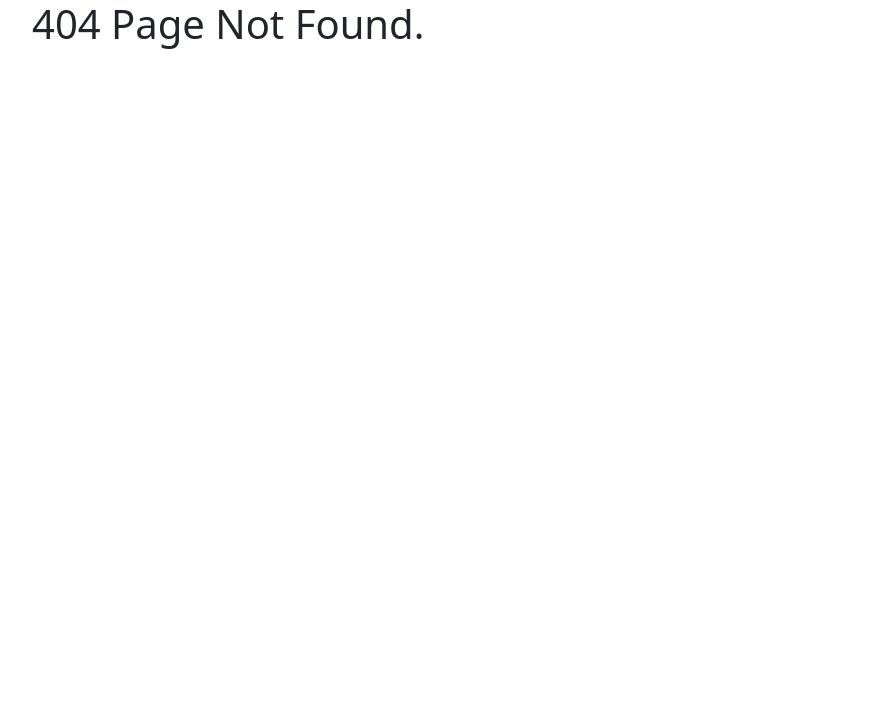
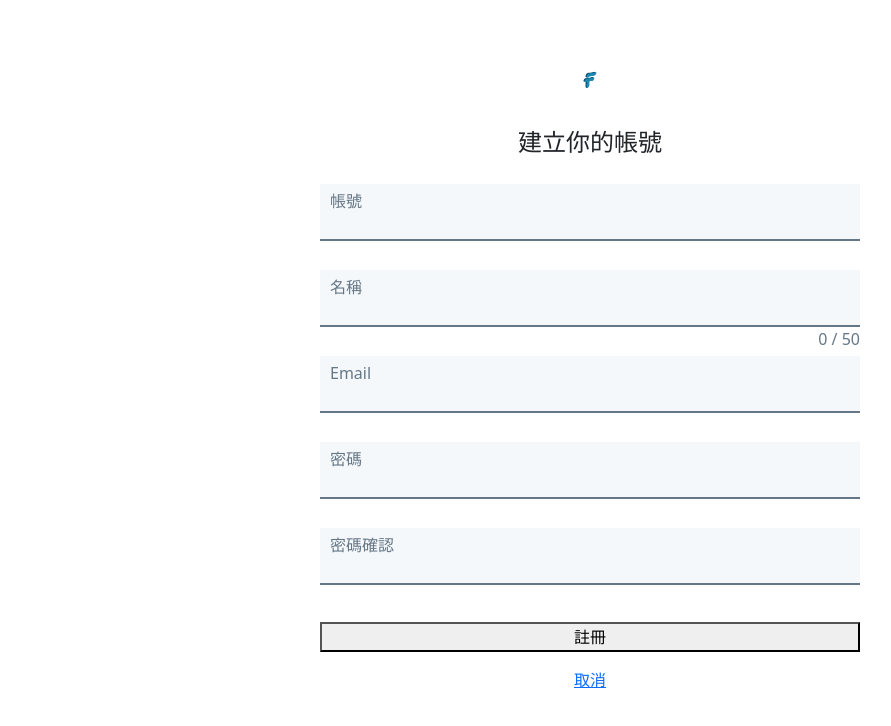
Before and after one commit to Kemal-Wuzhi/fantastic-talker-front-end-vue, a Vue app: page /signup in a window 1280 px wide. Before the commit this address had no page. Shown: the top 726 px of the page, without its empty margins (50-941 px from the left). Built offline with nearby package versions, Linux system fonts and the light colour scheme.

Commit message:
feat: add signup page feature

```diff
--- a/src/router/index.js
+++ b/src/router/index.js
@@ -16,6 +16,11 @@ export const router = createRouter({
       name: "signin",
       component: SignIn,
     },
+    {
+      path: "/signup",
+      name: "signup",
+      component: () => import("../views/SignUp.vue"),
+    },
     { path: "/:pathMatch(.*)*", name: "NotFound", component: NotFound },
   ],
 })
--- /dev/null
+++ b/src/views/SignUp.vue
@@ -0,0 +1,249 @@
+<template>
+  <div id="signup" class="d-flex flex-column mx-auto">
+    <div class="logo mx-auto mb-4">
+      <img :src="require('./../assets/Logo.png')" width="50px" />
+    </div>
+    <p class="menu-text mx-auto mb-4">建立你的帳號</p>
+    <form class="mx-auto w-100" @submit.prevent.stop="handleSubmit">
+      <!-- 優化：字數空白提示 -->
+      <div
+        class="form-input d-flex flex-column account"
+        :class="{ 'form-input-error': isNull && !account }"
+      >
+        <label for="account" class="form-input-text">帳號</label>
+        <input
+          type="text"
+          name="account"
+          id="account"
+          v-model.trim="account"
+          required
+        />
+        <span class="text-danger" v-if="isNull && !account">不可空白</span>
+        <span class="text-danger" v-if="account.length > 20"
+          >字數超出上限！
+        </span>
+      </div>
+      <div
+        class="form-input d-flex flex-column"
+        :class="{ 'form-input-error': isNull && !name }"
+      >
+        <label for="name" class="form-input-text">名稱</label>
+        <input type="text" name="text" id="name" v-model.trim="name" required />
+        <div class="d-flex justify-content-between">
+          <div class="me-auto">
+            <span class="text-danger" v-if="isNull && !name">不可空白 </span>
+            <span class="text-danger" v-if="name.length > 50"
+              >字數超出上限！
+            </span>
+          </div>
+          <span class="length-input">{{ name.length }} / 50</span>
+        </div>
+      </div>
+      <div
+        class="form-input d-flex flex-column"
+        :class="{
+          'form-input-error': isNull && !email,
+        }"
+      >
+        <label for="email" class="form-input-text">Email</label>
+        <input
+          type="email"
+          name="email"
+          id="email"
+          v-model.trim="email"
+          required
+        />
+        <span class="text-danger" v-if="isNull && !email">不可空白</span>
+      </div>
+      <div
+        class="form-input d-flex flex-column"
+        :class="{ 'form-input-error': isNull && !password }"
+      >
+        <label for="password" class="form-input-text">密碼</label>
+        <input
+          type="password"
+          name="password"
+          id="password"
+          v-model.trim="password"
+          required
+        />
+        <div class="d-flex justify-content-between">
+          <span class="text-danger" v-if="isNull && !password">不可空白</span>
+        </div>
+      </div>
+      <div
+        class="form-input d-flex flex-column"
+        :class="{ 'form-input-error': isNull && !pwdChecked }"
+      >
+        <label for="password" class="form-input-text">密碼確認</label>
+        <input
+          type="password"
+          name="text"
+          id="pwdChecked"
+          v-model.trim="pwdChecked"
+          required
+        />
+        <div class="d-flex justify-content-between">
+          <span class="text-danger" v-if="isNull && !pwdChecked"
+            >不可空白
+          </span>
+          <span class="text-danger" v-else-if="password !== pwdChecked"
+            >請再次確認密碼
+          </span>
+          <span v-else></span>
+        </div>
+      </div>
+      <button type="submit" class="btn-active w-100 mt-2 mb-3">註冊</button>
+      <router-link to="/signin" class="text-blue d-flex justify-content-center"
+        >取消</router-link
+      >
+    </form>
+    <!-- alert -->
+    <div
+      class="alert d-flex fixed-top"
+      id="alert"
+      role="alert"
+      v-if="alertStatus !== false"
+    >
+      <div class="ms-2 mx-auto my-auto text-alert">{{ alertMsg }}</div>
+      <div class="ms-auto">
+        <img
+          :src="require('./../assets/error-alert.svg')"
+          v-if="alertStatus === 'error'"
+        />
+        <img
+          :src="require('./../assets/success-alert.svg')"
+          v-else-if="alertStatus === 'success'"
+        />
+      </div>
+    </div>
+  </div>
+</template>
+
+<script>
+import authorizationAPI from "./../apis/authorization"
+
+export default {
+  name: "SignUp",
+  data() {
+    return {
+      account: "",
+      name: "",
+      email: "",
+      password: "",
+      pwdChecked: "",
+      isNull: false,
+      alertMsg: "",
+      alertStatus: false,
+    }
+  },
+  methods: {
+    alertShow() {
+      const bootstrap = require("bootstrap")
+      let alertNode = document.querySelector("#alert")
+      bootstrap.Alert.getInstance(alertNode)
+      setTimeout(() => {
+        this.alertStatus = false
+      }, 2000)
+    },
+    async handleSubmit() {
+      try {
+        if (
+          !this.name ||
+          !this.account ||
+          !this.email ||
+          !this.password ||
+          !this.pwdChecked
+        ) {
+          this.isNull = true
+          return
+        }
+
+        if (this.password !== this.pwdChecked) {
+          this.alertMsg = "密碼錯誤，請重新輸入"
+          this.alertStatus = "error"
+          this.alertShow()
+          this.pwdChecked = ""
+          return
+        }
+
+        const { data } = await authorizationAPI.signup({
+          account: this.account,
+          name: this.name,
+          email: this.email,
+          password: this.password,
+          checkPassword: this.pwdChecked,
+        })
+
+        if (data.status === "error") {
+          this.alertMsg = data.message
+          this.alertStatus = "error"
+          this.alertShow()
+          return
+        }
+
+        this.alertMsg = "註冊成功"
+        this.alertStatus = "success"
+        this.alertShow()
+
+        setTimeout(() => {
+          this.$router.push("/signin")
+        }, 3000)
+      } catch (error) {
+        this.alertStatus = "error"
+        this.alertMsg = error.response.data.message
+        this.alertShow()
+      }
+    },
+  },
+}
+</script>
+
+<style scoped>
+#signup {
+  width: 540px;
+  padding-top: 60px;
+}
+.menu-text {
+  font-size: 1.5rem;
+}
+.form-input {
+  margin-bottom: 2rem;
+  display: flex;
+  flex-direction: column;
+  height: 54px;
+  background: #f5f8fa;
+}
+.form-input input {
+  padding-left: 10px;
+  border-top: inherit;
+  border-left: inherit;
+  border-right: inherit;
+  border-bottom-color: #657786;
+  background: inherit;
+}
+
+.form-input input:hover {
+  border-bottom: 2px solid #50b5ff;
+}
+
+.form-input input:focus {
+  outline: none;
+  border-bottom: 2px solid #50b5ff;
+}
+
+.form-input-error input {
+  outline: none;
+  border-bottom: 2px solid #fc5a5a;
+}
+
+.form-input-text {
+  margin-top: 5px;
+  margin-left: 10px;
+  color: #657786;
+}
+
+.length-input {
+  color: #657786;
+}
+</style>
```
